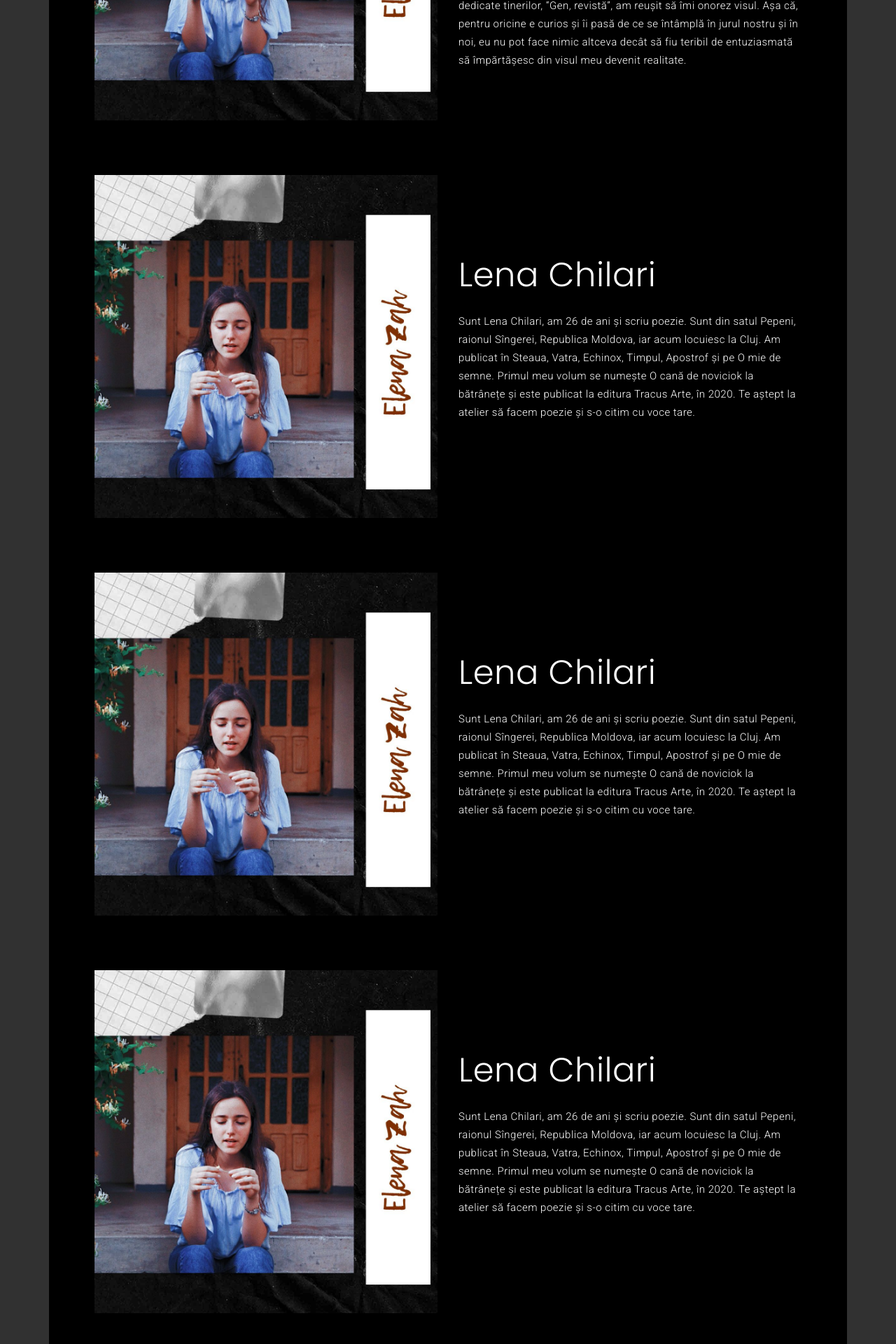
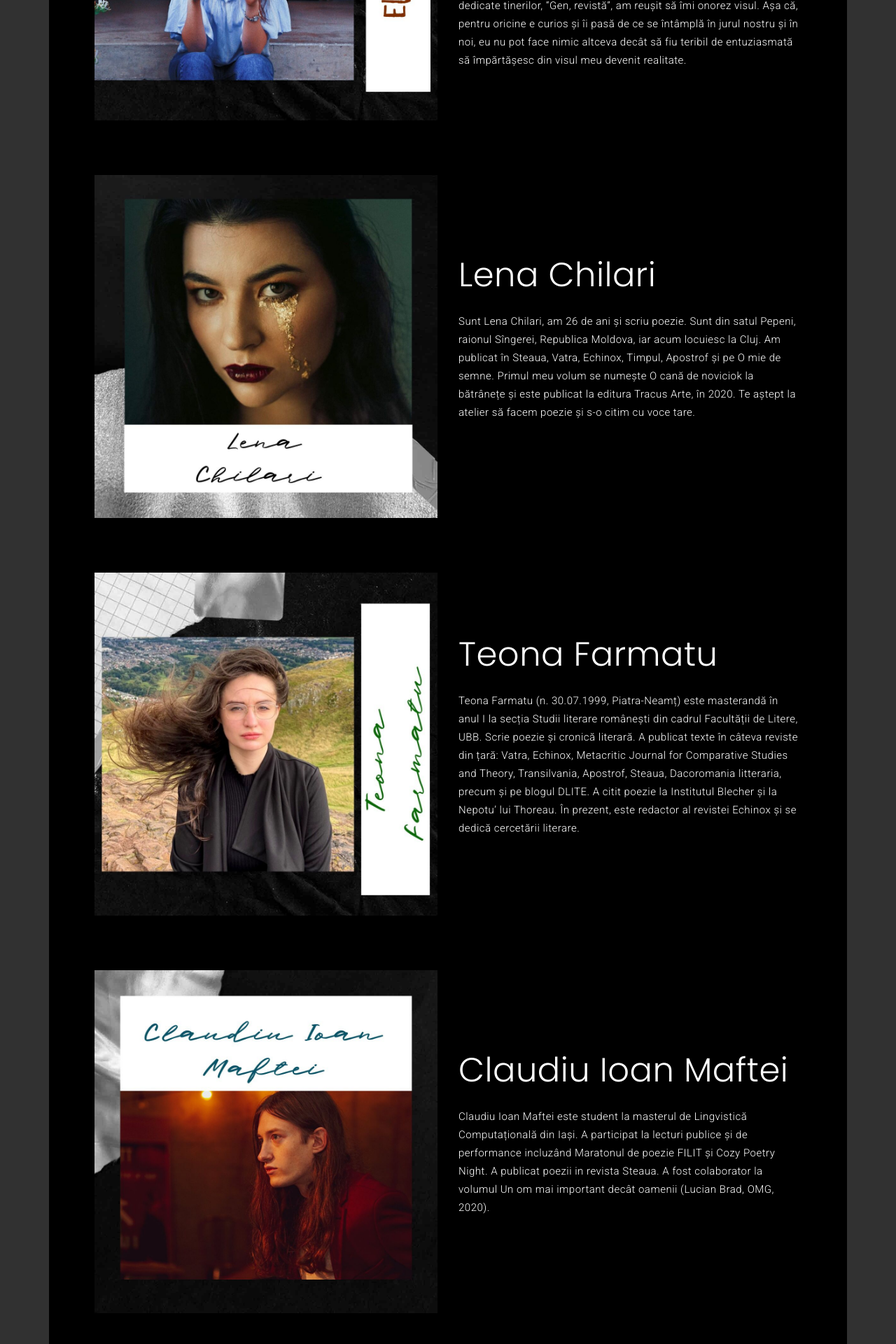
Before and after one commit to Radu-Nicolae/viviriafestival.ro, a PHP site: page /poezie.php in a window 1280 px wide. Shown: the part 3026-4946 px from the top of the page at 70% size. Run offline with PHP 8.4, Linux system fonts and the light colour scheme; some libraries are stand-ins or nearby versions.

Commit message:
Poezie artists added

```diff
--- a/poezie.php
+++ b/poezie.php
@@ -169,7 +169,7 @@ $header->getHeader2();
                                                 <div class="col-lg-6 col-md-12 col-sm-12 md-mb-5">
                                                     <div class="image hover-effect team-single-img ml-lg-0">
                                                         <!-- 2 be modified-->
-                                                        <img src="elenazah.jpeg" alt="blog">
+                                                        <img src="lenachilari.jpeg" alt="blog">
                                                     </div>
                                                 </div>
                                                 <div class="col-lg-6 col-md-12 col-sm-12 mx-auto d-inline-block text-left wow fadeInRight">
@@ -200,7 +200,7 @@ $header->getHeader2();
                                                 <div class="col-lg-6 col-md-12 col-sm-12 md-mb-5">
                                                     <div class="image hover-effect team-single-img ml-lg-0">
                                                         <!-- 2 be modified-->
-                                                        <img src="elenazah.jpeg" alt="blog">
+                                                        <img src="teonaFarmatu.jpeg" alt="blog">
                                                     </div>
                                                 </div>
                                                 <div class="col-lg-6 col-md-12 col-sm-12 mx-auto d-inline-block text-left wow fadeInRight">
@@ -208,15 +208,17 @@ $header->getHeader2();
                                                         <div class="main-title mb-5 text-lg-left wow fadeIn"
                                                              data-wow-delay="300ms">
                                                             <h5></h5> <!-- 2 be modified-->
-                                                            <h2 class="ml-0">Lena Chilari</h2> <!-- 2 be modified-->
-                                                            <p> Sunt Lena Chilari, am 26 de ani și scriu poezie. Sunt
-                                                                din satul Pepeni, raionul Sîngerei, Republica Moldova,
-                                                                iar acum locuiesc la Cluj. Am publicat în Steaua, Vatra,
-                                                                Echinox, Timpul, Apostrof și pe O mie de semne. Primul
-                                                                meu volum se numește O cană de noviciok la bătrânețe și
-                                                                este publicat la editura Tracus Arte, în 2020. Te aștept
-                                                                la atelier să facem poezie și s-o citim cu voce
-                                                                tare.</p>
+                                                            <h2 class="ml-0">Teona Farmatu</h2> <!-- 2 be modified-->
+                                                            <p> Teona Farmatu (n. 30.07.1999, Piatra-Neamț) este
+                                                                masterandă în anul I la secția Studii literare românești
+                                                                din cadrul Facultății de Litere, UBB. Scrie poezie și
+                                                                cronică literară. A publicat texte în câteva reviste din
+                                                                țară: Vatra, Echinox, Metacritic Journal for Comparative
+                                                                Studies and Theory, Transilvania, Apostrof, Steaua,
+                                                                Dacoromania litteraria, precum și pe blogul DLITE. A
+                                                                citit poezie la Institutul Blecher și la Nepotu’ lui
+                                                                Thoreau. În prezent, este redactor al revistei Echinox
+                                                                și se dedică cercetării literare.</p>
                                                         </div>
                                                     </div>
                                                 </div>
@@ -232,7 +234,7 @@ $header->getHeader2();
                                                 <div class="col-lg-6 col-md-12 col-sm-12 md-mb-5">
                                                     <div class="image hover-effect team-single-img ml-lg-0">
                                                         <!-- 2 be modified-->
-                                                        <img src="elenazah.jpeg" alt="blog">
+                                                        <img src="claudiuIoanMaftei.jpeg" alt="blog">
                                                     </div>
                                                 </div>
                                                 <div class="col-lg-6 col-md-12 col-sm-12 mx-auto d-inline-block text-left wow fadeInRight">
@@ -240,15 +242,14 @@ $header->getHeader2();
                                                         <div class="main-title mb-5 text-lg-left wow fadeIn"
                                                              data-wow-delay="300ms">
                                                             <h5></h5> <!-- 2 be modified-->
-                                                            <h2 class="ml-0">Lena Chilari</h2> <!-- 2 be modified-->
-                                                            <p> Sunt Lena Chilari, am 26 de ani și scriu poezie. Sunt
-                                                                din satul Pepeni, raionul Sîngerei, Republica Moldova,
-                                                                iar acum locuiesc la Cluj. Am publicat în Steaua, Vatra,
-                                                                Echinox, Timpul, Apostrof și pe O mie de semne. Primul
-                                                                meu volum se numește O cană de noviciok la bătrânețe și
-                                                                este publicat la editura Tracus Arte, în 2020. Te aștept
-                                                                la atelier să facem poezie și s-o citim cu voce
-                                                                tare.</p>
+                                                            <h2 class="ml-0">Claudiu Ioan Maftei</h2>
+                                                            <!-- 2 be modified-->
+                                                            <p> Claudiu Ioan Maftei este student la masterul de
+                                                                Lingvistică Computațională din Iași. A participat la
+                                                                lecturi publice și de performance incluzând Maratonul de
+                                                                poezie FILIT și Cozy Poetry Night. A publicat poezii in
+                                                                revista Steaua. A fost colaborator la volumul Un om mai
+                                                                important decât oamenii (Lucian Brad, OMG, 2020).</p>
                                                         </div>
                                                     </div>
                                                 </div>
@@ -264,7 +265,7 @@ $header->getHeader2();
                                                 <div class="col-lg-6 col-md-12 col-sm-12 md-mb-5">
                                                     <div class="image hover-effect team-single-img ml-lg-0">
                                                         <!-- 2 be modified-->
-                                                        <img src="elenazah.jpeg" alt="blog">
+                                                        <img src="florentinPopa.jpeg" alt="blog">
                                                     </div>
                                                 </div>
                                                 <div class="col-lg-6 col-md-12 col-sm-12 mx-auto d-inline-block text-left wow fadeInRight">
@@ -272,15 +273,16 @@ $header->getHeader2();
                                                         <div class="main-title mb-5 text-lg-left wow fadeIn"
                                                              data-wow-delay="300ms">
                                                             <h5></h5> <!-- 2 be modified-->
-                                                            <h2 class="ml-0">Lena Chilari</h2> <!-- 2 be modified-->
-                                                            <p> Sunt Lena Chilari, am 26 de ani și scriu poezie. Sunt
-                                                                din satul Pepeni, raionul Sîngerei, Republica Moldova,
-                                                                iar acum locuiesc la Cluj. Am publicat în Steaua, Vatra,
-                                                                Echinox, Timpul, Apostrof și pe O mie de semne. Primul
-                                                                meu volum se numește O cană de noviciok la bătrânețe și
-                                                                este publicat la editura Tracus Arte, în 2020. Te aștept
-                                                                la atelier să facem poezie și s-o citim cu voce
-                                                                tare.</p>
+                                                            <h2 class="ml-0">Florentin Popa</h2> <!-- 2 be modified-->
+                                                            <p> Florentin Popa (n. 1989) face parte din redacția Mafia
+                                                                Sonetelor, o revistă independentă poeziei formale. Și-a
+                                                                făcut debutul prin lucrarea „Trips, heroes & lovesongs”,
+                                                                care a ajuns pe piață în 2014 și căreia i-a urmat
+                                                                „Efrafa”. „Florentin Popa a apărut în poezia română ca
+                                                                un OZN. A bombardat psihotronic, a plasat cipuri, a
+                                                                modificat ADN-ul și subrutinele. Acum este deja un
+                                                                clasic. Dar un clasic full de scheme de atac pe care
+                                                                оncă nu le-a identificat nimeni.” - Mihai Iovănel</p>
                                                         </div>
                                                     </div>
                                                 </div>
@@ -296,7 +298,7 @@ $header->getHeader2();
                                                 <div class="col-lg-6 col-md-12 col-sm-12 md-mb-5">
                                                     <div class="image hover-effect team-single-img ml-lg-0">
                                                         <!-- 2 be modified-->
-                                                        <img src="elenazah.jpeg" alt="blog">
+                                                        <img src="andreiDobos.jpeg" alt="blog">
                                                     </div>
                                                 </div>
                                                 <div class="col-lg-6 col-md-12 col-sm-12 mx-auto d-inline-block text-left wow fadeInRight">
@@ -304,15 +306,8 @@ $header->getHeader2();
                                                         <div class="main-title mb-5 text-lg-left wow fadeIn"
                                                              data-wow-delay="300ms">
                                                             <h5></h5> <!-- 2 be modified-->
-                                                            <h2 class="ml-0">Lena Chilari</h2> <!-- 2 be modified-->
-                                                            <p> Sunt Lena Chilari, am 26 de ani și scriu poezie. Sunt
-                                                                din satul Pepeni, raionul Sîngerei, Republica Moldova,
-                                                                iar acum locuiesc la Cluj. Am publicat în Steaua, Vatra,
-                                                                Echinox, Timpul, Apostrof și pe O mie de semne. Primul
-                                                                meu volum se numește O cană de noviciok la bătrânețe și
-                                                                este publicat la editura Tracus Arte, în 2020. Te aștept
-                                                                la atelier să facem poezie și s-o citim cu voce
-                                                                tare.</p>
+                                                            <h2 class="ml-0">Andrei Doboş</h2> <!-- 2 be modified-->
+                                                            <p> Andrei Doboş s-a născut la 6 august 1984, în Turda. Este absolvent al Facultăţii de Litere a Universităţii „Babeş-Bolyai” din Cluj-Napoca, iar în prezent urmează studii doctorale la aceeaşi universitate.  În perioada facultăţii a fost redactor la revista Echinox, apoi, între 2009 şi 2014, redactor la Editura Casa Cărţii de Ştiinţă din Cluj-Napoca. A publicat poeme şi articole în revistele România literară, Tribuna, Vatra, Echinox, Steaua etc.  A debutat editorial cu mănăştur story, Editura Vinea, 2007 (Premiul „Iustin Panţa”, 2008, şi nominalizare la Premiul pentru debut al Uniunii Scriitorilor din România, 2008). În 2011 a publicat volumul de versuri Inevitabil (Editura Casa de Pariuri Literare). În 2015 a publicat la Cartea Românească volumul Valea rea.</p>
                                                         </div>
                                                     </div>
                                                 </div>
```
